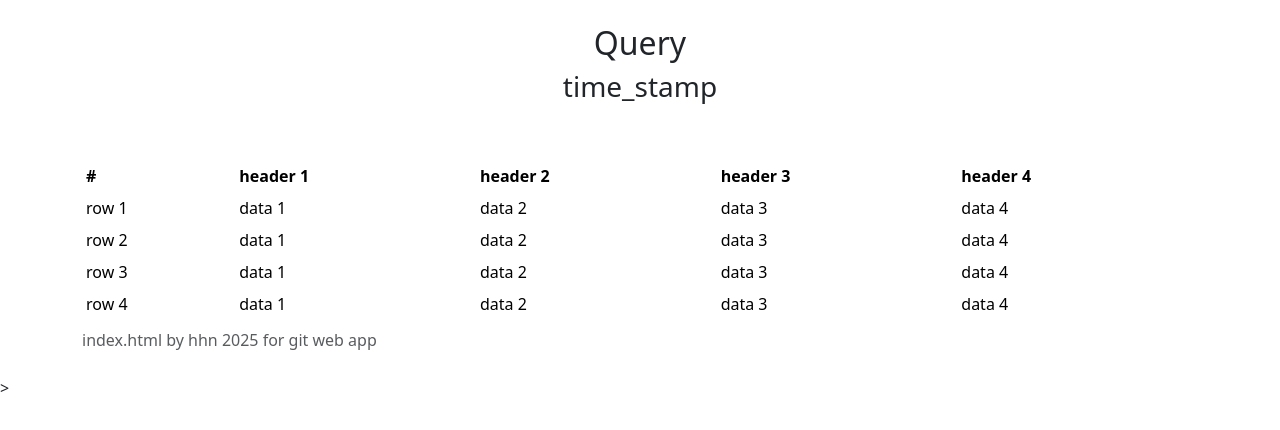
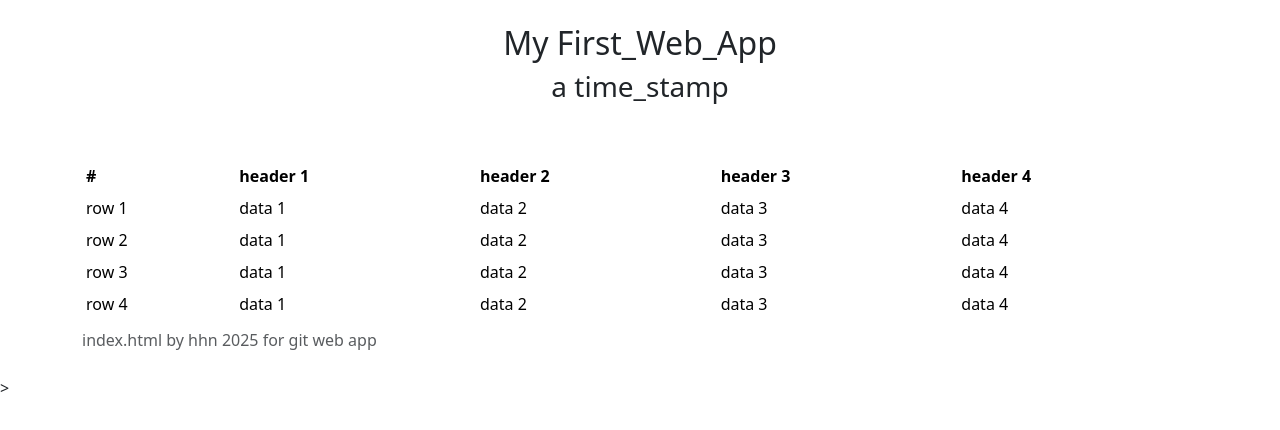
Before and after one commit to hhnagatani/First_Web_App, a plain HTML site: page index.html in a window 1280 px wide. Drawn offline with nearby package versions, Linux system fonts and the light colour scheme.

Commit message:
Another commit

```diff
--- a/index.html
+++ b/index.html
@@ -12,8 +12,8 @@
     <body>
         <div class="container">
             <br>
-            <h2 style="text-align: center;">Query</h2>
-            <h3 style="text-align: center;">time_stamp</h3>
+            <h2 style="text-align: center;">My First_Web_App</h2>
+            <h3 style="text-align: center;">a time_stamp</h3>
             <br><br>
             <table class="table table-borderless table-sm">
             <caption>index.html by hhn 2025 for git web app</caption>
```
